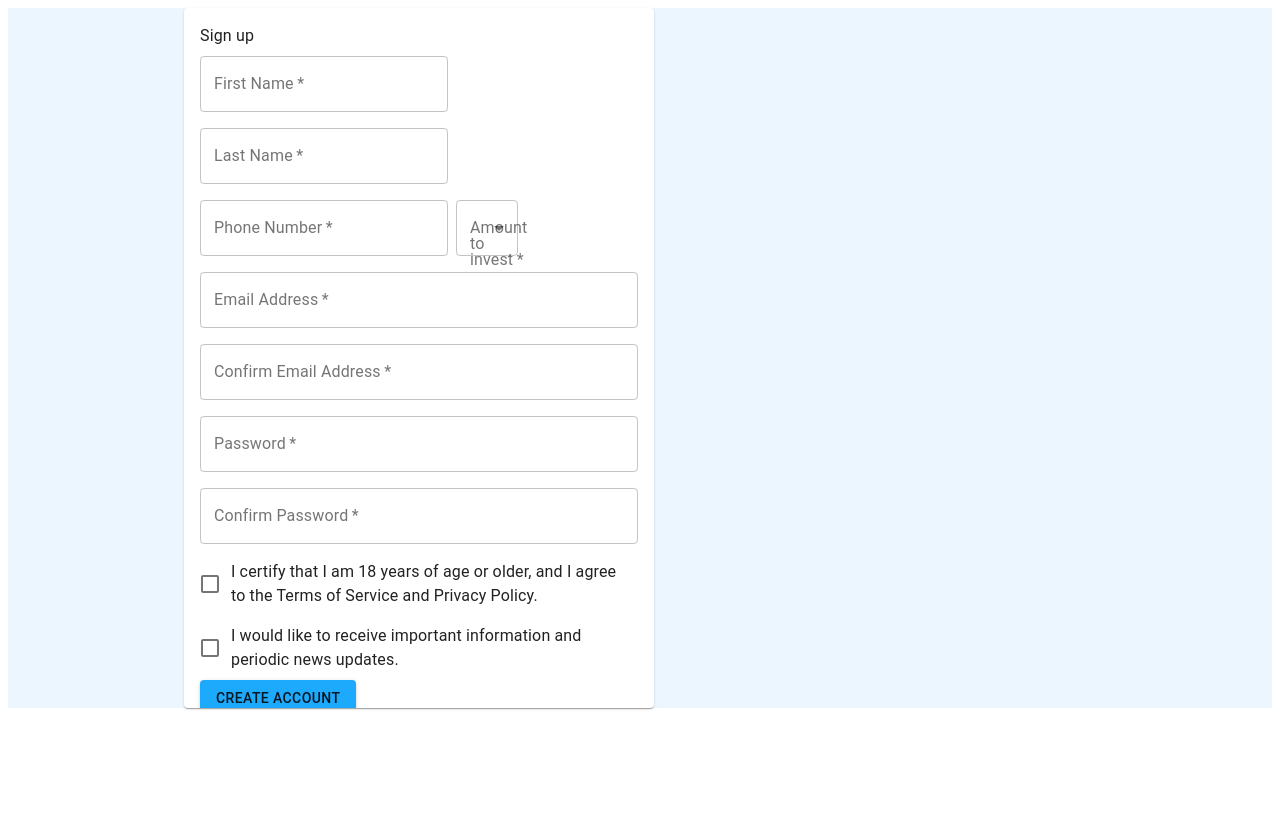
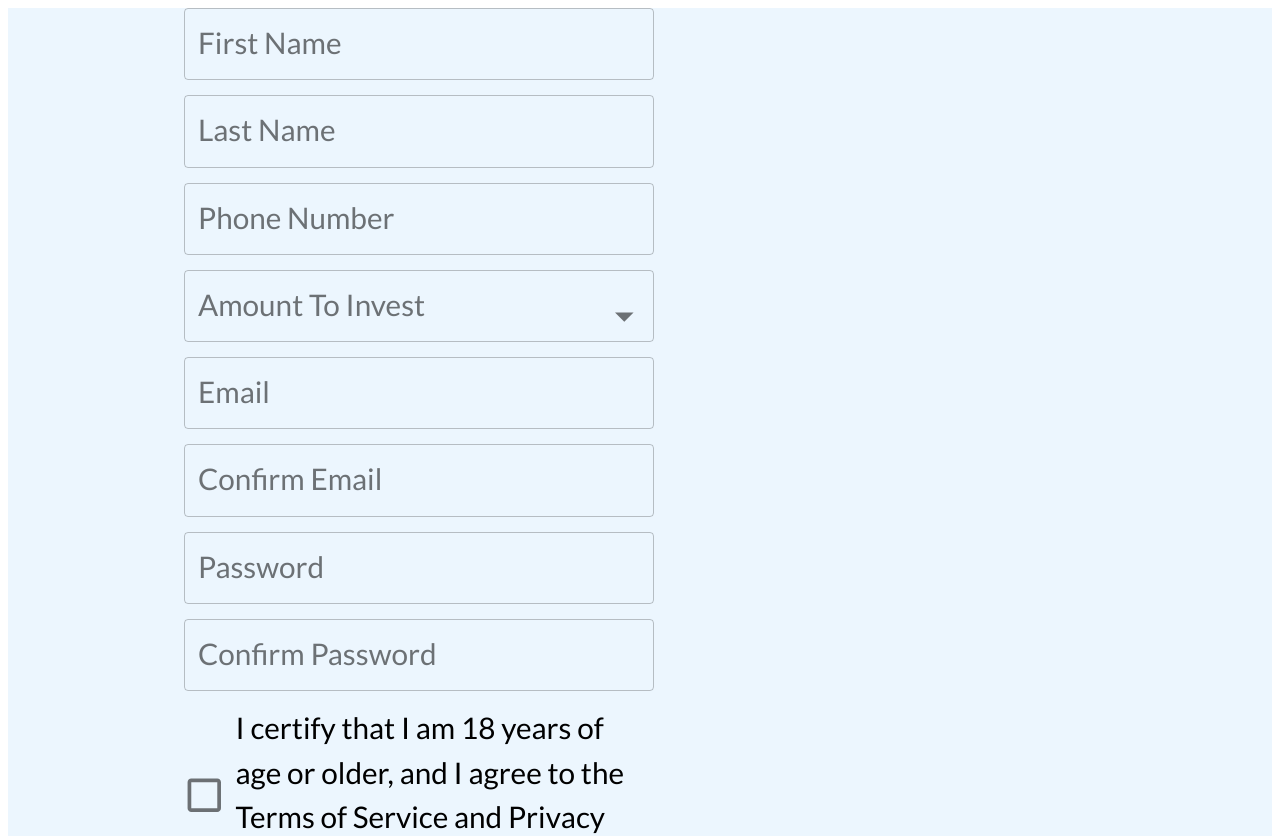
Before and after one commit to shestakova1806/employee-from, a React (Create React App) app: page / in a window 1280 px wide. Shown: the top 836 px of the page. Before the commit the page ends 800 px from the top, so only its background shows below. Built offline with nearby package versions, Linux system fonts and the light colour scheme.

Commit message:
added Employee Form

```diff
--- a/package.json
+++ b/package.json
@@ -15,6 +15,8 @@
     "react-router-dom": "^5.2.0",
     "react-scripts": "4.0.0",
     "redux": "^4.0.5",
+    "redux-form": "^8.3.6",
+    "redux-form-material-ui": "^4.3.4",
     "redux-thunk": "^2.3.0",
     "web-vitals": "^0.2.4"
   },
--- a/src/components/App/App.js
+++ b/src/components/App/App.js
@@ -5,7 +5,7 @@ import { createMuiTheme, ThemeProvider } from "@material-ui/core/styles";
 import Box from "@material-ui/core/Box";
 import Container from "@material-ui/core/Container";
 
-import { HomePage, LoginPage } from "../pages";
+import { EmployeeForm, HomePage } from "../pages";
 
 import "./App.css";
 
@@ -67,7 +67,7 @@ export const App = () => {
       <Box className={classes.root}>
         <Container maxWidth="md">
           <Switch>
-            <Route path="/" component={LoginPage} exact />
+            <Route path="/" component={EmployeeForm} exact />
             <Route path="/employees" component={HomePage} />
           </Switch>
         </Container>
--- /dev/null
+++ b/src/components/Controls/Button.js
@@ -0,0 +1,29 @@
+import React from "react";
+import { Button as SubmitButton, makeStyles } from "@material-ui/core";
+
+const useStyles = makeStyles((theme) => ({
+  root: {
+    margin: theme.spacing(0.5),
+  },
+  label: {
+    textTransform: "none",
+  },
+}));
+
+export const Button = (props) => {
+  const { text, size, color, variant, onClick, ...other } = props;
+  const classes = useStyles();
+
+  return (
+    <SubmitButton
+      variant="contained"
+      size="large"
+      color="primary"
+      onClick={onClick}
+      {...other}
+      classes={{ root: classes.root, label: classes.label }}
+    >
+      {text}
+    </SubmitButton>
+  );
+};
--- /dev/null
+++ b/src/components/Controls/Checkbox.js
@@ -0,0 +1,35 @@
+import React from "react";
+import {
+  FormControl,
+  FormControlLabel,
+  Checkbox as MuiCheckbox,
+} from "@material-ui/core";
+
+export const Checkbox = (props) => {
+  const { name, label, value, onChange } = props;
+
+  const convertToDefEventPara = (name, value) => ({
+    target: {
+      name,
+      value,
+    },
+  });
+
+  return (
+    <FormControl>
+      <FormControlLabel
+        control={
+          <MuiCheckbox
+            name={name}
+            color="primary"
+            checked={value}
+            onChange={(e) =>
+              onChange(convertToDefEventPara(name, e.target.checked))
+            }
+          />
+        }
+        label={label}
+      />
+    </FormControl>
+  );
+};
--- /dev/null
+++ b/src/components/Controls/Controls.js
@@ -0,0 +1,11 @@
+import { Input } from "./Input";
+import { Select } from "./Select";
+import { Checkbox } from "./Checkbox";
+import { Button } from "./Button";
+
+export const Controls = {
+  Input,
+  Select,
+  Checkbox,
+  Button,
+};
--- /dev/null
+++ b/src/components/Controls/Input.js
@@ -0,0 +1,16 @@
+import React from "react";
+import { TextField } from "@material-ui/core";
+
+export const Input = (props) => {
+  const { name, label, value, error = null, onChange } = props;
+  return (
+    <TextField
+      variant="outlined"
+      label={label}
+      name={name}
+      value={value}
+      onChange={onChange}
+      {...(error && { error: true, helperText: error })}
+    />
+  );
+};
--- /dev/null
+++ b/src/components/Controls/Select.js
@@ -0,0 +1,27 @@
+import React from "react";
+import {
+  FormControl,
+  InputLabel,
+  Select as MuiSelect,
+  MenuItem,
+  FormHelperText,
+} from "@material-ui/core";
+
+export const Select = (props) => {
+  const { name, label, value, error = null, onChange, options } = props;
+
+  return (
+    <FormControl variant="outlined" {...(error && { error: true })}>
+      <InputLabel>{label}</InputLabel>
+      <MuiSelect label={label} name={name} value={value} onChange={onChange}>
+        <MenuItem value="">None</MenuItem>
+        {options.map((item) => (
+          <MenuItem key={item.id} value={item.value}>
+            {item.label}
+          </MenuItem>
+        ))}
+      </MuiSelect>
+      {error && <FormHelperText>{error}</FormHelperText>}
+    </FormControl>
+  );
+};
--- a/src/components/hoc/index.js
+++ b/src/components/hoc/index.js
@@ -1,3 +1,4 @@
 import { withEmployeeService } from "./withEmployeeService";
+import { useForm, Form } from "./useForm";
 
-export { withEmployeeService };
+export { withEmployeeService, useForm, Form };
--- /dev/null
+++ b/src/components/hoc/useForm.js
@@ -0,0 +1,35 @@
+import React, { useState } from "react";
+import { makeStyles } from "@material-ui/styles";
+
+const useStyles = makeStyles((theme) => ({
+  root: {
+    "& .MuiFormControl-root": {
+      width: "470px",
+      marginBottom: "15px",
+    },
+  },
+}));
+
+export const useForm = (initialValues) => {
+  const [values, setValues] = useState(initialValues);
+
+  const handleInputChange = (e) => {
+    const { name, value } = e.target;
+    setValues({
+      ...values,
+      [name]: value,
+    });
+  };
+
+  return {
+    values,
+    setValues,
+    handleInputChange,
+  };
+};
+
+export const Form = (props) => {
+  const classes = useStyles();
+
+  return <form className={classes.root}>{props.children}</form>;
+};
--- /dev/null
+++ b/src/components/pages/EmployeeForm.js
@@ -0,0 +1,111 @@
+import React from "react";
+import { Redirect } from "react-router-dom";
+import { HomePage } from "./index";
+import { useForm, Form } from "../hoc/index";
+import { Controls } from "../Controls/Controls";
+
+const initialValues = {
+  firstName: "",
+  lastName: "",
+  phoneNumber: "",
+  amountToInvest: "",
+  email: "",
+  confirmEmail: "",
+  password: "",
+  confirmPassword: "",
+  isAdult: false,
+  isGetNews: false,
+};
+
+const invest = [
+  {
+    id: 1,
+    value: "1000",
+    label: "1000",
+  },
+  {
+    id: 2,
+    value: "5000",
+    label: "5000",
+  },
+  {
+    id: 3,
+    value: "10000",
+    label: "10000",
+  },
+];
+
+const redirectToHomePage = () => {
+  return <Redirect to="/employees" component={HomePage} />;
+};
+
+export const EmployeeForm = () => {
+  const { values, setValues, handleInputChange } = useForm(initialValues);
+
+  return (
+    <Form>
+      <Controls.Input
+        name="firstName"
+        label="First Name"
+        value={values.firstName}
+        onChange={handleInputChange}
+      />
+      <Controls.Input
+        name="lastName"
+        label="Last Name"
+        value={values.lastName}
+        onChange={handleInputChange}
+      />
+      <Controls.Input
+        name="phoneNumber"
+        label="Phone Number"
+        value={values.phoneNumber}
+        onChange={handleInputChange}
+      />
+      <Controls.Select
+        name="amountToInvest"
+        label="Amount To Invest"
+        value={values.amountToInvest}
+        onChange={handleInputChange}
+        options={invest}
+      />
+      <Controls.Input
+        name="email"
+        label="Email"
+        value={values.email}
+        onChange={handleInputChange}
+      />
+      <Controls.Input
+        name="confirmEmail"
+        label="Confirm Email"
+        value={values.confirmEmail}
+        onChange={handleInputChange}
+      />
+      <Controls.Input
+        name="password"
+        label="Password"
+        value={values.password}
+        onChange={handleInputChange}
+      />
+      <Controls.Input
+        name="confirmPassword"
+        label="Confirm Password"
+        value={values.confirmPassword}
+        onChange={handleInputChange}
+      />
+      <Controls.Checkbox
+        name="isAdult"
+        label="I certify that I am 18 years of age or older, and I agree to the Terms of Service and Privacy Policy."
+        value={values.isAdult}
+        onChange={handleInputChange}
+      />
+      <Controls.Checkbox
+        name="isGetNews"
+        label="I would like to receive important information and periodic news updates."
+        value={values.isGetNews}
+        onChange={handleInputChange}
+      />
+      <Controls.Button text="CREATE ACCOUNT" onClick={redirectToHomePage} />
+    </Form>
+  );
+};
--- a/src/components/pages/LoginPage.js
+++ /dev/null
@@ -1,130 +0,0 @@
-import React from "react";
-import { makeStyles } from "@material-ui/core/styles";
-import { createMuiTheme, ThemeProvider } from "@material-ui/core/styles";
-import Card from "@material-ui/core/Card";
-import CardContent from "@material-ui/core/CardContent";
-import Typography from "@material-ui/core/Typography";
-import TextField from "@material-ui/core/TextField";
-import FormControlLabel from "@material-ui/core/FormControlLabel";
-import Checkbox from "@material-ui/core/Checkbox";
-import Button from "@material-ui/core/Button";
-
-const theme = createMuiTheme({
-  palette: {
-    primary: {
-      light: "rgba(30, 170, 252, 0.3)",
-      main: "#1EAAFC",
-    },
-    secondary: {
-      main: "#C2C2C2",
-      dark: "#161616",
-    },
-  },
-});
-
-const useStyles = makeStyles((theme) => ({
-  root: {
-    width: "470px",
-    height: "700px",
-  },
-  textField: {
-    marginRight: theme.spacing(1),
-    marginTop: theme.spacing(1),
-    marginBottom: theme.spacing(1),
-  },
-}));
-
-export const LoginPage = () => {
-  const classes = useStyles();
-
-  return (
-    <ThemeProvider theme={theme}>
-      <Card className={classes.root}>
-        <CardContent>
-          <Typography>Sign up</Typography>
-          <div>
-            <TextField
-              required
-              label="First Name"
-              variant="outlined"
-              className={classes.textField}
-            />
-            <TextField
-              required
-              label="Last Name"
-              variant="outlined"
-              className={classes.textField}
-            />
-          </div>
-          <div>
-            <TextField
-              required
-              label="Phone Number"
-              variant="outlined"
-              className={classes.textField}
-            />
-            <TextField
-              required
-              select
-              label="Amount to invest"
-              variant="outlined"
-              className={classes.textField}
-            />
-          </div>
-          <div>
-            <TextField
-              required
-              fullWidth
-              label="Email Address"
-              type="email"
-              variant="outlined"
-              className={classes.textField}
-            />
-          </div>
-          <div>
-            <TextField
-              fullWidth
-              required
-              label="Confirm Email Address"
-              type="email"
-              variant="outlined"
-              className={classes.textField}
-            />
-          </div>
-          <div>
-            <TextField
-              required
-              fullWidth
-              label="Password"
-              type="password"
-              variant="outlined"
-              className={classes.textField}
-            />
-          </div>
-          <div>
-            <TextField
-              required
-              fullWidth
-              label="Confirm Password"
-              variant="outlined"
-              className={classes.textField}
-            />
-          </div>
-          <FormControlLabel
-            control={<Checkbox color="primary" />}
-            label="I certify that I am 18 years of age or older, and I agree to the Terms of Service and Privacy Policy."
-            className={classes.textField}
-          />
-          <FormControlLabel
-            control={<Checkbox color="primary" />}
-            label="I would like to receive important information and periodic news updates."
-            className={classes.textField}
-          />
-          <Button variant="contained" color="primary" href="#">
-            CREATE ACCOUNT
-          </Button>
-        </CardContent>
-      </Card>
-    </ThemeProvider>
-  );
-};
--- a/src/components/pages/index.js
+++ b/src/components/pages/index.js
@@ -1,4 +1,4 @@
-import { LoginPage } from "./LoginPage";
+import { EmployeeForm } from "./EmployeeForm";
 import { HomePage } from "./HomePage";
 
-export { LoginPage, HomePage };
+export { EmployeeForm, HomePage };
```
Also changed, not shown: 1 other file (tests, documents, lock files or other folders).
